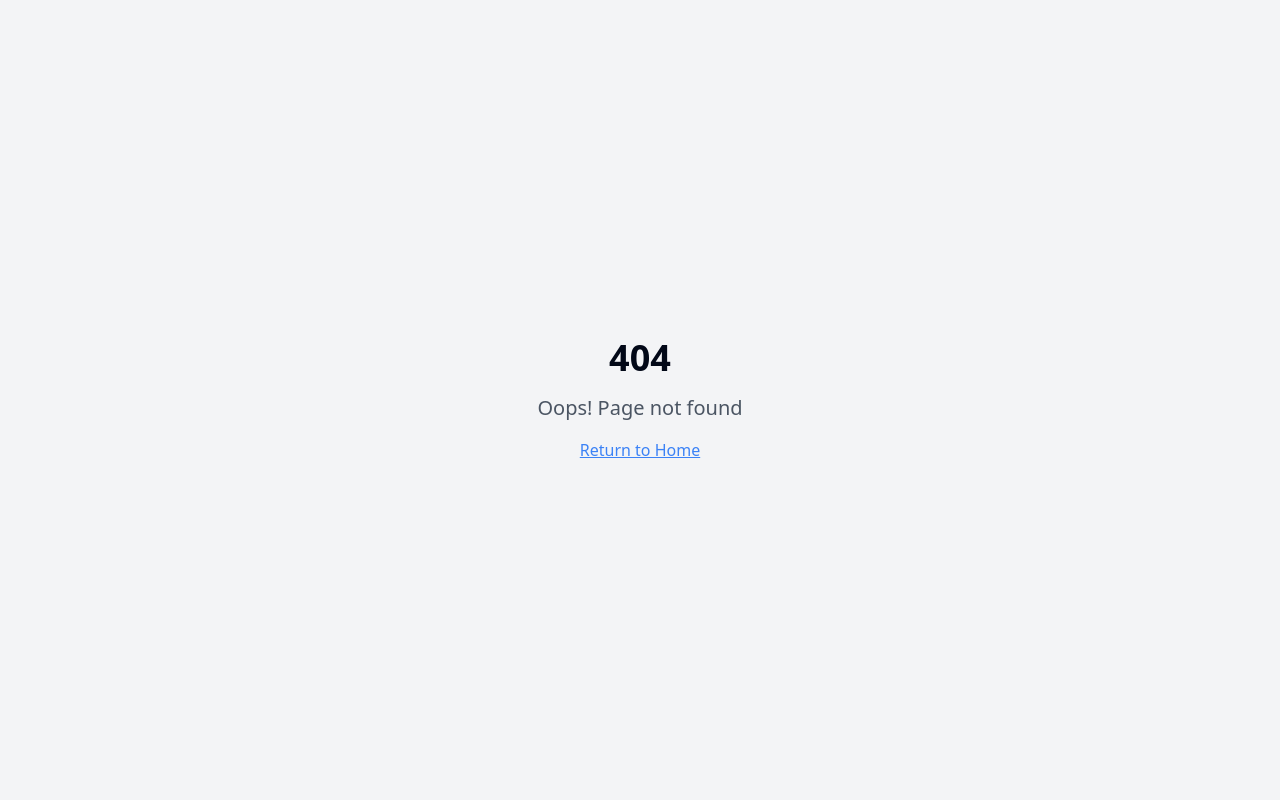
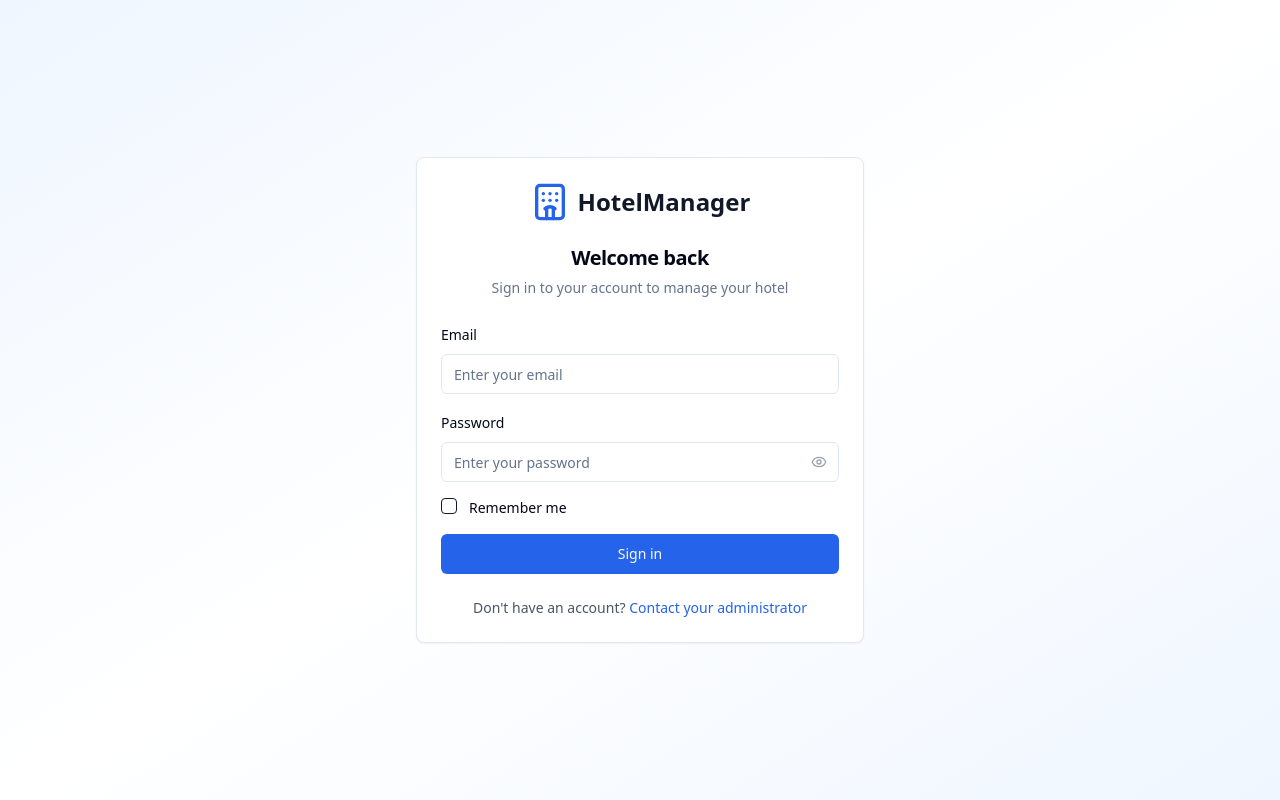
Before and after one commit to bejim52547/hotel-harmony-booking-suite-56, a React (Vite) app: page /login in a window 1280 px wide. Before the commit this address had no page. Built offline with nearby package versions, Linux system fonts and the light colour scheme.

Commit message:
feat: Implement login page
- Created a login page with interactive validations.
- Added "remember me" functionality.

```diff
--- a/src/App.tsx
+++ b/src/App.tsx
@@ -5,6 +5,7 @@ import { TooltipProvider } from "@/components/ui/tooltip";
 import { QueryClient, QueryClientProvider } from "@tanstack/react-query";
 import { BrowserRouter, Routes, Route } from "react-router-dom";
 import Index from "./pages/Index";
+import Login from "./pages/Login";
 import Dashboard from "./pages/Dashboard";
 import Bookings from "./pages/Bookings";
 import Rooms from "./pages/Rooms";
@@ -21,6 +22,7 @@ const App = () => (
       <BrowserRouter>
         <Routes>
           <Route path="/" element={<Index />} />
+          <Route path="/login" element={<Login />} />
           <Route path="/dashboard" element={<Dashboard />} />
           <Route path="/bookings" element={<Bookings />} />
           <Route path="/rooms" element={<Rooms />} />
--- a/src/pages/Index.tsx
+++ b/src/pages/Index.tsx
@@ -19,13 +19,23 @@ const Index = () => {
             Complete hotel management solution for modern hospitality businesses.
             Manage bookings, rooms, and guests with ease.
           </p>
-          <Button
-            onClick={() => navigate("/dashboard")}
-            size="lg"
-            className="bg-blue-600 hover:bg-blue-700 text-white px-8 py-4 text-lg animate-scale-in"
-          >
-            Access Dashboard
-          </Button>
+          <div className="flex gap-4 justify-center">
+            <Button
+              onClick={() => navigate("/login")}
+              size="lg"
+              className="bg-blue-600 hover:bg-blue-700 text-white px-8 py-4 text-lg animate-scale-in"
+            >
+              Sign In
+            </Button>
+            <Button
+              onClick={() => navigate("/dashboard")}
+              size="lg"
+              variant="outline"
+              className="px-8 py-4 text-lg animate-scale-in"
+            >
+              View Demo
+            </Button>
+          </div>
         </div>
 
         <div className="grid md:grid-cols-3 gap-8 max-w-4xl mx-auto">
--- /dev/null
+++ b/src/pages/Login.tsx
@@ -0,0 +1,195 @@
+
+import { useState } from "react";
+import { useNavigate } from "react-router-dom";
+import { useForm } from "react-hook-form";
+import { zodResolver } from "@hookform/resolvers/zod";
+import * as z from "zod";
+import { Button } from "@/components/ui/button";
+import { Input } from "@/components/ui/input";
+import { Label } from "@/components/ui/label";
+import { Checkbox } from "@/components/ui/checkbox";
+import { Card, CardContent, CardDescription, CardHeader, CardTitle } from "@/components/ui/card";
+import { Form, FormControl, FormField, FormItem, FormLabel, FormMessage } from "@/components/ui/form";
+import { Hotel, Eye, EyeOff, Loader2 } from "lucide-react";
+import { toast } from "@/components/ui/sonner";
+
+const loginSchema = z.object({
+  email: z.string().email("Please enter a valid email address"),
+  password: z.string().min(6, "Password must be at least 6 characters"),
+  rememberMe: z.boolean().default(false),
+});
+
+type LoginFormValues = z.infer<typeof loginSchema>;
+
+const Login = () => {
+  const navigate = useNavigate();
+  const [showPassword, setShowPassword] = useState(false);
+  const [isLoading, setIsLoading] = useState(false);
+
+  const form = useForm<LoginFormValues>({
+    resolver: zodResolver(loginSchema),
+    defaultValues: {
+      email: "",
+      password: "",
+      rememberMe: false,
+    },
+  });
+
+  const onSubmit = async (values: LoginFormValues) => {
+    setIsLoading(true);
+
+    try {
+      // Simulate API call
+      await new Promise(resolve => setTimeout(resolve, 1500));
+
+      // Store login state
+      if (values.rememberMe) {
+        localStorage.setItem("hotelManager_rememberMe", "true");
+        localStorage.setItem("hotelManager_email", values.email);
+      }
+
+      // Store auth token (simulate)
+      localStorage.setItem("hotelManager_token", "demo_token_123");
+
+      toast.success("Login successful! Welcome back.");
+      navigate("/dashboard");
+    } catch (error) {
+      toast.error("Login failed. Please check your credentials.");
+    } finally {
+      setIsLoading(false);
+    }
+  };
+
+  // Load remembered email on component mount
+  useState(() => {
+    const rememberMe = localStorage.getItem("hotelManager_rememberMe");
+    const savedEmail = localStorage.getItem("hotelManager_email");
+
+    if (rememberMe === "true" && savedEmail) {
+      form.setValue("email", savedEmail);
+      form.setValue("rememberMe", true);
+    }
+  });
+
+  return (
+    <div className="min-h-screen bg-gradient-to-br from-blue-50 via-white to-blue-50 flex items-center justify-center p-4">
+      <Card className="w-full max-w-md">
+        <CardHeader className="text-center">
+          <div className="flex items-center justify-center mb-4">
+            <Hotel className="h-10 w-10 text-blue-600 mr-2" />
+            <h1 className="text-2xl font-bold text-gray-900">HotelManager</h1>
+          </div>
+          <CardTitle className="text-xl">Welcome back</CardTitle>
+          <CardDescription>
+            Sign in to your account to manage your hotel
+          </CardDescription>
+        </CardHeader>
+
+        <CardContent>
+          <Form {...form}>
+            <form onSubmit={form.handleSubmit(onSubmit)} className="space-y-4">
+              <FormField
+                control={form.control}
+                name="email"
+                render={({ field }) => (
+                  <FormItem>
+                    <FormLabel>Email</FormLabel>
+                    <FormControl>
+                      <Input
+                        type="email"
+                        placeholder="Enter your email"
+                        {...field}
+                        className="transition-all duration-200 focus:ring-2 focus:ring-blue-500"
+                      />
+                    </FormControl>
+                    <FormMessage />
+                  </FormItem>
+                )}
+              />
+
+              <FormField
+                control={form.control}
+                name="password"
+                render={({ field }) => (
+                  <FormItem>
+                    <FormLabel>Password</FormLabel>
+                    <FormControl>
+                      <div className="relative">
+                        <Input
+                          type={showPassword ? "text" : "password"}
+                          placeholder="Enter your password"
+                          {...field}
+                          className="pr-10 transition-all duration-200 focus:ring-2 focus:ring-blue-500"
+                        />
+                        <Button
+                          type="button"
+                          variant="ghost"
+                          size="sm"
+                          className="absolute right-0 top-0 h-full px-3 py-2 hover:bg-transparent"
+                          onClick={() => setShowPassword(!showPassword)}
+                        >
+                          {showPassword ? (
+                            <EyeOff className="h-4 w-4 text-gray-400" />
+                          ) : (
+                            <Eye className="h-4 w-4 text-gray-400" />
+                          )}
+                        </Button>
+                      </div>
+                    </FormControl>
+                    <FormMessage />
+                  </FormItem>
+                )}
+              />
+
+              <FormField
+                control={form.control}
+                name="rememberMe"
+                render={({ field }) => (
+                  <FormItem className="flex flex-row items-start space-x-3 space-y-0">
+                    <FormControl>
+                      <Checkbox
+                        checked={field.value}
+                        onCheckedChange={field.onChange}
+                      />
+                    </FormControl>
+                    <div className="space-y-1 leading-none">
+                      <FormLabel className="text-sm font-normal cursor-pointer">
+                        Remember me
+                      </FormLabel>
+                    </div>
+                  </FormItem>
+                )}
+              />
+
+              <Button
+                type="submit"
+                className="w-full bg-blue-600 hover:bg-blue-700 transition-colors duration-200"
+                disabled={isLoading}
+              >
+                {isLoading ? (
+                  <>
+                    <Loader2 className="mr-2 h-4 w-4 animate-spin" />
+                    Signing in...
+                  </>
+                ) : (
+                  "Sign in"
+                )}
+              </Button>
+            </form>
+          </Form>
+
+          <div className="mt-6 text-center">
+            <p className="text-sm text-gray-600">
+              Don't have an account?{" "}
+              <button className="text-blue-600 hover:text-blue-700 font-medium transition-colors">
+                Contact your administrator
+              </button>
+            </p>
+          </div>
+        </CardContent>
+      </Card>
+    </div>
+  );
+};
+
+export default Login;
```
